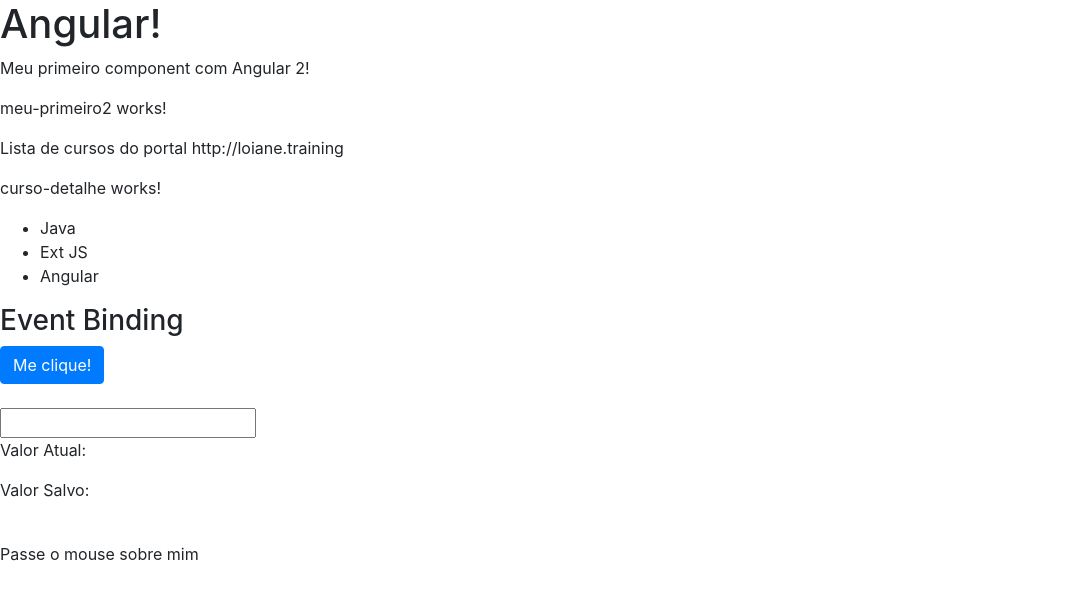
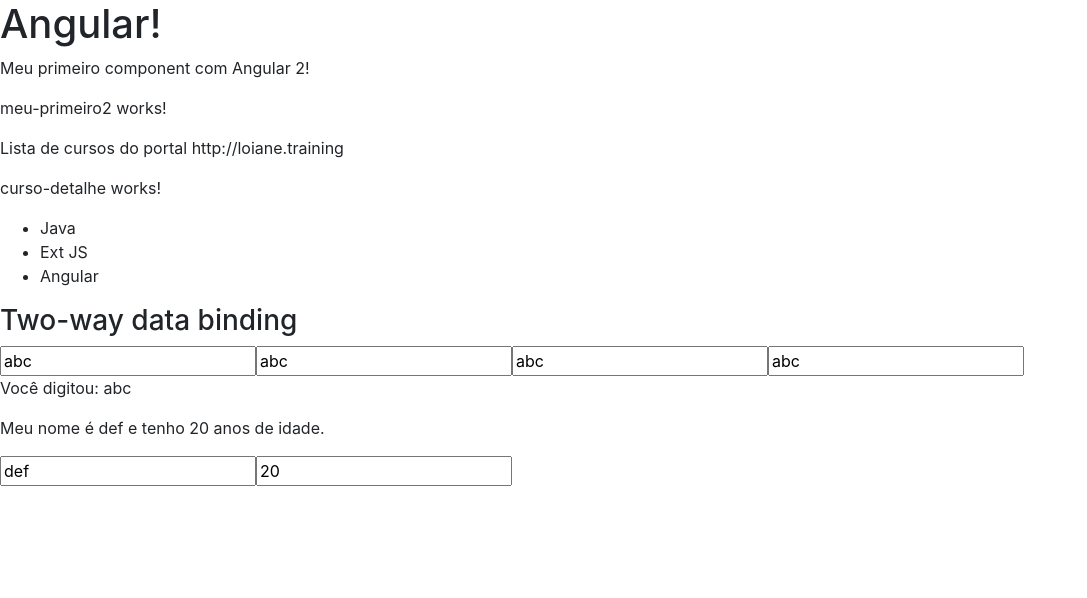
Before and after one commit to FilipeMapelli/curso-angular2, an Angular app: page / in a window 1280 px wide. Shown: the top 598 px of the page, without its empty margins (0-1087 px from the left). Built offline with nearby package versions, Linux system fonts and the light colour scheme.

Commit message:
two-way-binding

```diff
--- a/src/app/app.module.ts
+++ b/src/app/app.module.ts
@@ -1,5 +1,6 @@
 import { BrowserModule } from '@angular/platform-browser';
 import { NgModule } from '@angular/core';
+import { FormsModule }   from '@angular/forms';
 
 
 import { AppComponent } from './app.component';
@@ -13,11 +14,12 @@
     AppComponent,
     MeuPrimeiroComponent,
     MeuPrimeiro2Component,
-    DataBindingComponent
+    DataBindingComponent,
   ],
   imports: [
     BrowserModule,
-    CursosModule
+    CursosModule,
+    FormsModule
   ],
   providers: [],
   bootstrap: [AppComponent]
--- a/src/app/data-binding/data-binding.component.html
+++ b/src/app/data-binding/data-binding.component.html
@@ -62,7 +62,7 @@
 
 </section> -->
 
-<section class="event-binding">
+<!-- <section class="event-binding">
 
     <article>
         <h3>Event Binding</h3>
@@ -90,4 +90,37 @@
         </div>
     </article>
 
+</section> -->
+
+<section class="two-way-binding">
+  <article>
+    <h3>Two-way data binding</h3>
+    <div>
+
+     <input type="text"
+        [value]="nome"
+        (input)="nome = $event.target.value"
+      />
+
+     <input type="text"
+        [ngModel]="nome"
+        (ngModelChange)="nome = $event"
+      />
+
+      <input type="text" [(ngModel)]="nome">
+
+      <input type="text" bindon-ngModel="nome">
+
+      <p>Você digitou: {{ nome }}</p>
+
+    </div>
+
+    <div>
+      <p>Meu nome é {{ pessoa.nome }} e tenho {{ pessoa.idade }} anos de idade.</p>
+
+      <input type="text" [(ngModel)]="pessoa.nome"/>
+      <input type="text" [(ngModel)]="pessoa.idade"/>
+    </div>
+
+  </article>
 </section>
--- a/src/app/data-binding/data-binding.component.ts
+++ b/src/app/data-binding/data-binding.component.ts
@@ -15,6 +15,13 @@
   valorSalvo = '';
 
   isMouseOver: boolean = false;
+
+  nome: string = 'abc';
+
+  pessoa: any = {
+    nome: 'def',
+    idade : 20
+  }
 
   getValor(){
     return 1;
```
Also changed, not shown: package.json (+12 -11 lines), 1 other file (tests, documents, lock files or other folders).
